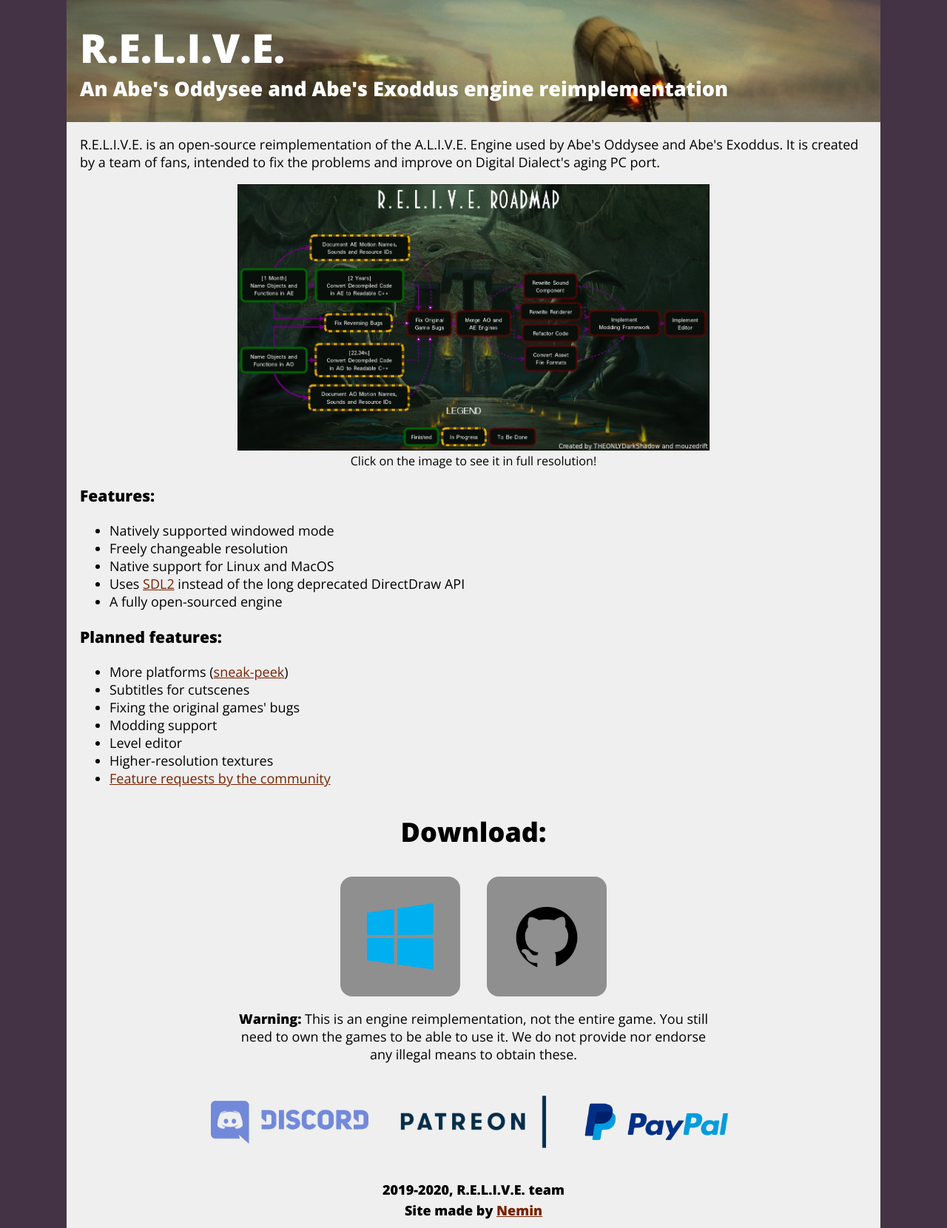
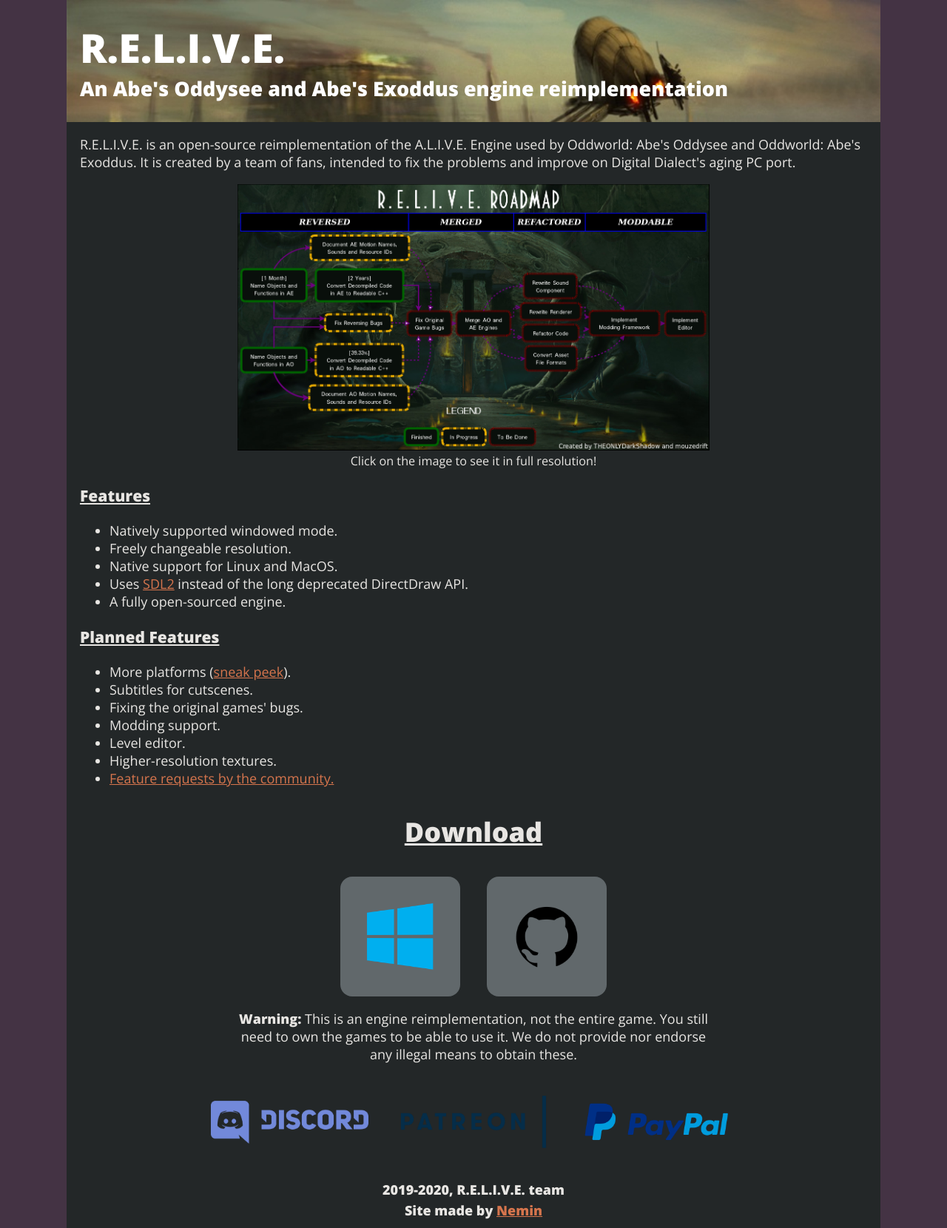
Before and after one commit to AliveTeam/AliveTeam.github.io, a Jekyll site: the page built from index.html, in a window 1280 px wide. Shown: the whole page at 74% size. Built offline with Jekyll 4.4.1, drawn with Linux system fonts in a browser that asks for light colours.

Commit message:
Updated roadmap. Changed site colours to a darker theme. Made slight text adjustments.

```diff
--- a/index.html
+++ b/index.html
@@ -8,33 +8,33 @@
 
 <main>
   <p id="description">
-  R.E.L.I.V.E. is an open-source reimplementation of the A.L.I.V.E. Engine used by Abe's Oddysee and Abe's Exoddus. It is created by a team of fans, intended to fix the problems and improve on Digital Dialect's aging PC port.
+  R.E.L.I.V.E. is an open-source reimplementation of the A.L.I.V.E. Engine used by Oddworld: Abe's Oddysee and Oddworld: Abe's Exoddus. It is created by a team of fans, intended to fix the problems and improve on Digital Dialect's aging PC port.
   </p>
 
-  <a id="roadmap" href="imgs/roadmap.png" target="_blank"><img alt="Engine roadmap"  src="imgs/roadmap.png"></a>
+  <a id="roadmap" href="imgs/roadmap.png" target="_blank"><img alt="Engine Roadmap" src="imgs/roadmap.png"></a>
   <p id="subtitle">Click on the image to see it in full resolution!</p>
 
-  <h3>Features:</h3>
+  <h3>Features</h3>
   <ul>
-    <li>Natively supported windowed mode</li>
-    <li>Freely changeable resolution</li>
-    <li>Native support for Linux and MacOS</li>
-    <li>Uses <a href="https://www.libsdl.org/index.php">SDL2</a> instead of the long deprecated DirectDraw API</li>
-    <li>A fully open-sourced engine</li>
+    <li>Natively supported windowed mode.</li>
+    <li>Freely changeable resolution.</li>
+    <li>Native support for Linux and MacOS.</li>
+    <li>Uses <a href="https://www.libsdl.org/index.php">SDL2</a> instead of the long deprecated DirectDraw API.</li>
+    <li>A fully open-sourced engine.</li>
   </ul>
 
-  <h3>Planned features:</h3>
+  <h3>Planned Features</h3>
   <ul>
-    <li>More platforms (<a href="https://www.youtube.com/watch?v=R3p4Q9D_KYo">sneak-peek</a>)</li>
-    <li>Subtitles for cutscenes</li>
-    <li>Fixing the original games' bugs</li>
-    <li>Modding support</li>
-    <li>Level editor</li>
-    <li>Higher-resolution textures</li>
-    <li><a href="https://github.com/AliveTeam/alive_reversing/projects/1">Feature requests by the community</a></li>
+    <li>More platforms (<a href="https://www.youtube.com/watch?v=R3p4Q9D_KYo">sneak peek</a>).</li>
+    <li>Subtitles for cutscenes.</li>
+    <li>Fixing the original games' bugs.</li>
+    <li>Modding support.</li>
+    <li>Level editor.</li>
+    <li>Higher-resolution textures.</li>
+    <li><a href="https://github.com/AliveTeam/alive_reversing/projects/1">Feature requests by the community.</a></li>
   </ul>
 
-  <h3 id="download">Download:</h3>
+  <h3 id="download">Download</h3>
   <ul id="downloads">
     <li><a href="https://ci.appveyor.com/api/projects/paulsapps/alive-reversing/artifacts/build/ar-0.1-win32.zip?branch=master&job=Platform%3A%20x86"><img alt="Windows" src="imgs/windows.png"></a></li>
     <!--<li><img alt="Linux" src="imgs/tux.png"></li>-->
--- a/style.scss
+++ b/style.scss
@@ -56,20 +56,20 @@
   min-height: 100vh;
 
   background-color: #434;
+  scrollbar-color: #202324 #454a4d
 }
 
 body {
   margin: 0 auto;
-
-
-  background-color: #efefef;
+  background-color: #232728;
+  color: #e8e6e3;
   min-height: 100vh;
 
   a {
-    color: #720;
+    color: #d6754d;
 
     &:visited {
-      color: #400;
+      color: #f9a97f;
     }
   }
 
@@ -97,6 +97,10 @@
   main {
     padding: 0 1rem;
 
+    h3 {
+      text-decoration-line: underline;
+    }
+
     #roadmap {
       display: block;
       margin: 0 auto;
@@ -110,7 +114,6 @@
     #subtitle {
       text-align: center;
       margin-top: 0.2rem;
-      font-color: #bbb;
       font-size: 0.9rem;
     }
 
@@ -132,7 +135,7 @@
         padding: 2rem;
         margin-left: 1rem;
         margin-right: 1rem;
-        background-color: #8f8f8f;
+        background-color: #61686b;
         border-radius: 16px;
 
         width: 5rem;
```
Also changed, not shown: imgs/roadmap.png.
